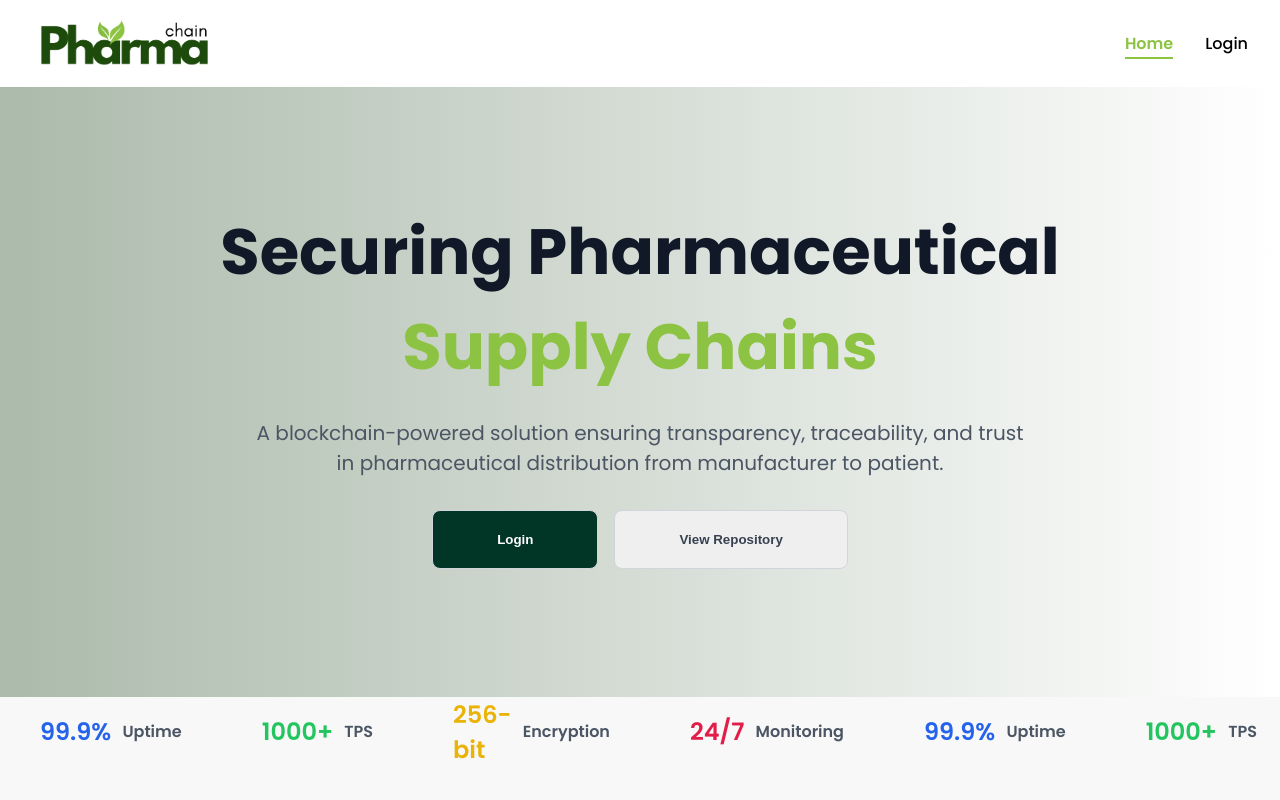
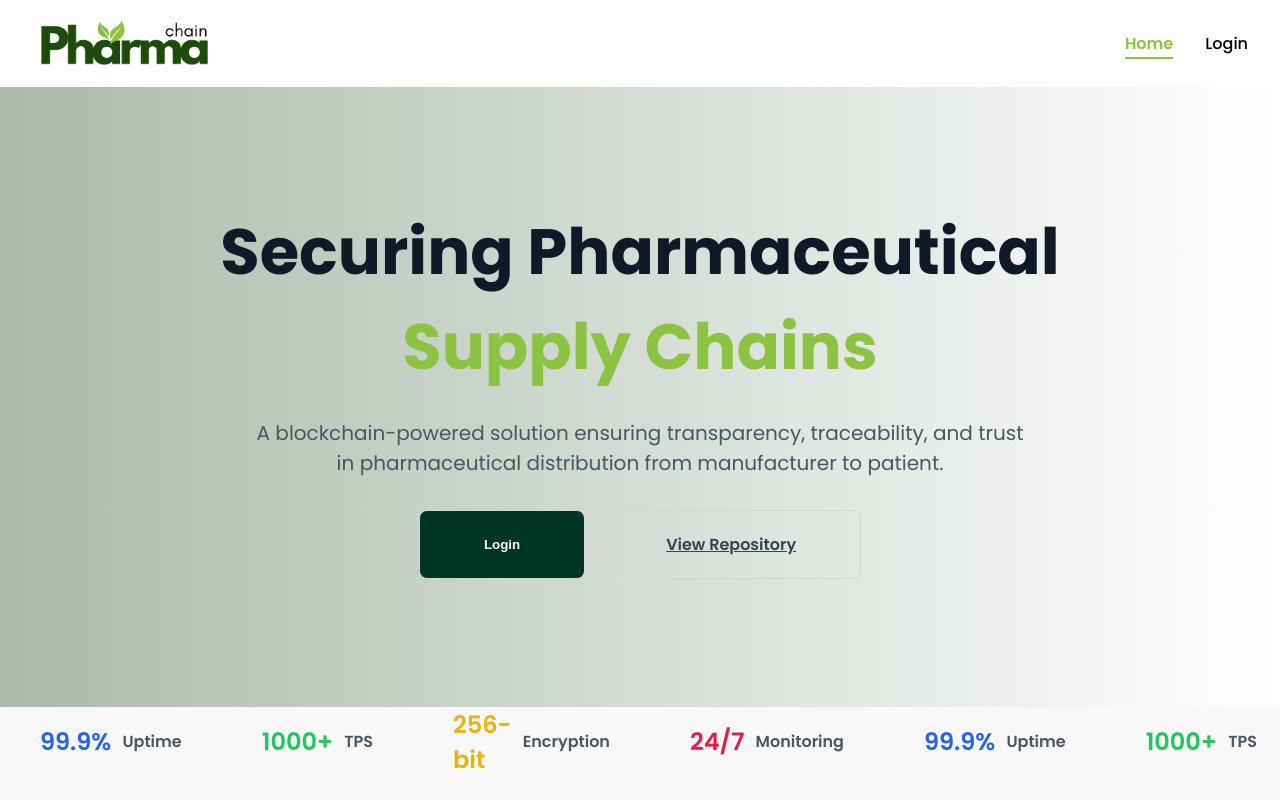
Before and after one commit to wyceee/pharma, a Vue app in the folder frontend/: page / in a window 1280 px wide. Shown: the top 800 px of the page. Built offline with nearby package versions, Linux system fonts and the light colour scheme.

Commit message:
fix: update API URLs and enhance repository link in Home.vue

```diff
--- a/frontend/src/components/Home.vue
+++ b/frontend/src/components/Home.vue
@@ -11,7 +11,7 @@
         </p>
         <div class="hero-buttons">
           <button class="btn primary" @click="goToLogin">Login</button>
-          <button class="btn secondary">View Repository</button>
+          <a class="btn secondary" href="https://github.com/wyceee/pharma" target="_blank" rel="noopener noreferrer">View Repository</a>
         </div>
       </div>
     </div>
--- a/frontend/src/service/apiConfig.js
+++ b/frontend/src/service/apiConfig.js
@@ -4,5 +4,5 @@
 
 
 // Centralized DEPLOYMENT!!!! API base URL for all services
-export const API_URL = 'http://backend:3000/api';
-export const API_URL_LOGIN = 'http://backend:3000/login';
+export const API_URL = 'http://pharmachain-hva.xyz:3000/api';
+export const API_URL_LOGIN = 'http://pharmachain-hva.xyz:3000/login';
```
